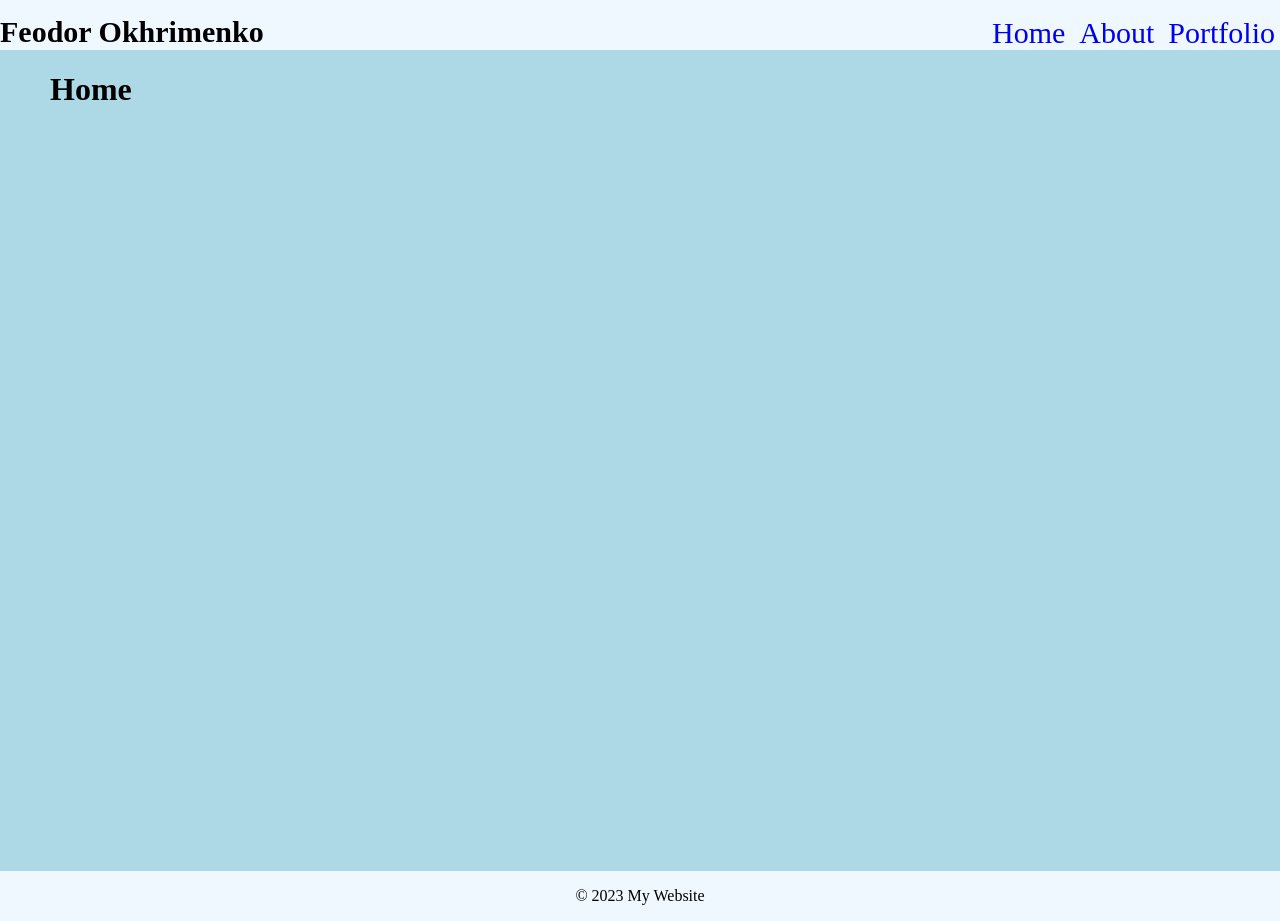
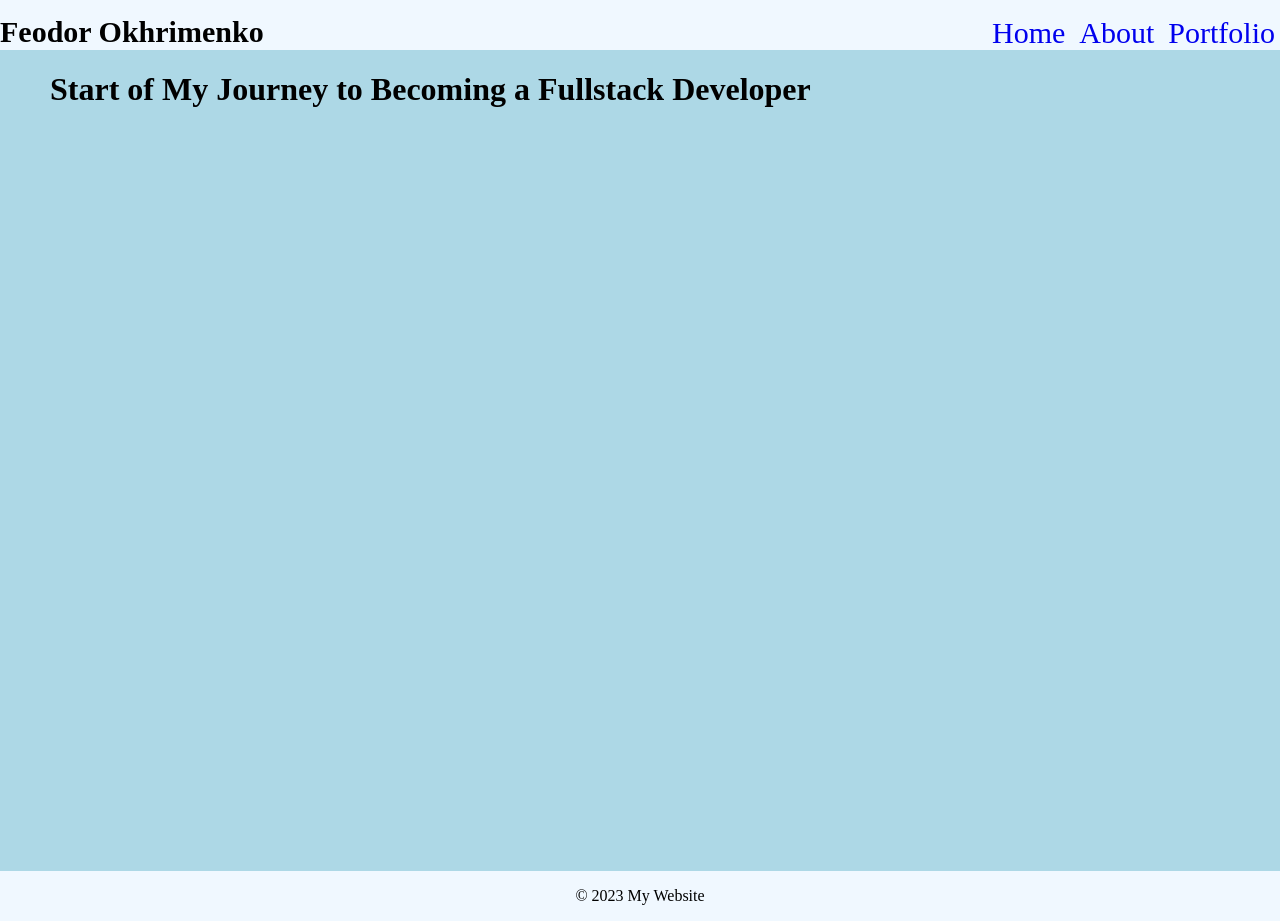
Before and after one commit to FeodorOkhrimenko/personal_site, a plain HTML site: page index.html in a window 1280 px wide. Drawn offline with Linux system fonts and the light colour scheme.

Commit message:
added content to homepage

```diff
--- a/index.html
+++ b/index.html
@@ -18,7 +18,7 @@
         </div>
     </nav>
     <div class="main-body">
-        <h1>Home</h1>
+        <h1>Start of My Journey to Becoming a Fullstack Developer</h1>
     </div>
     <footer>
         <div class="footer-content">
```
Also changed, not shown: 1 other file.
